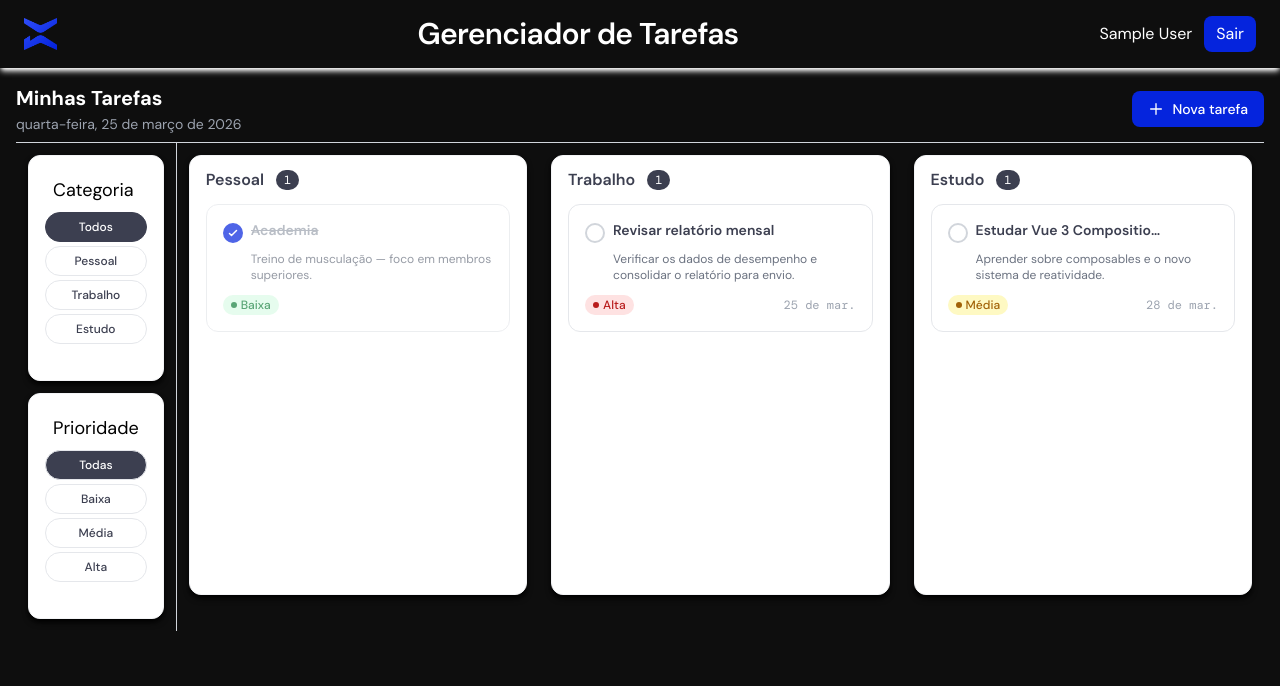
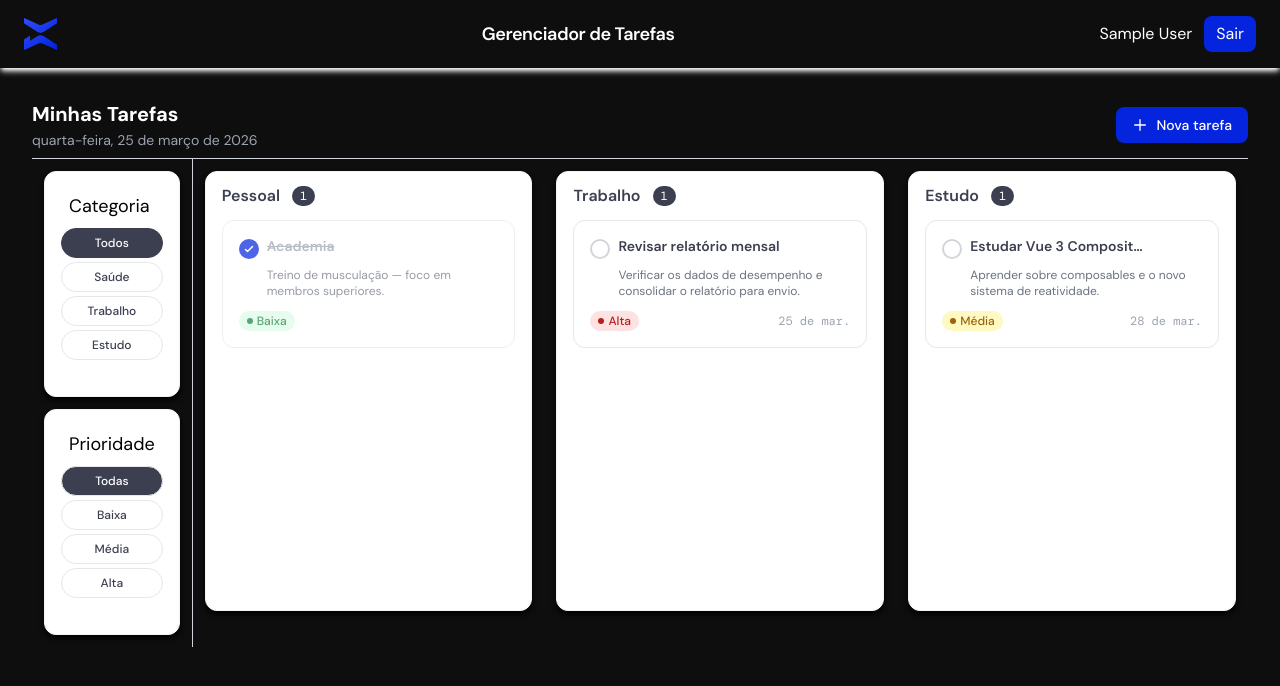
Before and after one commit to GabrielTJR/BextTeste, a Vue app: page /dashboard in a window 1280 px wide. Shown: the top 686 px of the page. Built offline with nearby package versions, Linux system fonts and the light colour scheme; sample sign-in values are in the browser's storage.

Commit message:
Visual e Funcionalidades

```diff
--- a/src/components/layout/AppHeader.vue
+++ b/src/components/layout/AppHeader.vue
@@ -6,7 +6,7 @@
       <img src="/favicon.png" class="w-auto h-8" />
     </div>
     <div class="flex items-center gap-3">
-      <h1 class="font-semibold text-3xl tracking-tight">Gerenciador de Tarefas</h1>
+      <span class="font-semibold text-lg mb:text-3xl tracking-tight">Gerenciador de Tarefas</span>
     </div>
     <div class="flex items-center gap-3">
       <span class="hidden sm:block text-base">{{ authStore.user?.name }}</span>
--- a/src/components/tasks/FilterBar.vue
+++ b/src/components/tasks/FilterBar.vue
@@ -61,7 +61,7 @@ const { filters } = storeToRefs(taskStore)
 
 const categoryOptions = [
   { value: 'all', label: 'Todos' },
-  { value: 'personal', label: 'Pessoal' },
+  { value: 'health', label: 'Saúde' },
   { value: 'work', label: 'Trabalho' },
   { value: 'study', label: 'Estudo' },
 ]
--- a/src/components/tasks/TaskDetail.vue
+++ b/src/components/tasks/TaskDetail.vue
@@ -32,22 +32,23 @@
               {{ task.completed ? 'Concluída' : 'Em andamento' }}
             </p>
           </div>
+          <div class="p-3 rounded-xl bg-background">
+            <p class="text-xs text-gray mb-1">Criada em</p>
+            <p class="text-sm font-medium text-dark font-mono">{{ formatDate(task.createdAt) }}</p>
+          </div>
           <div v-if="task.dueDate" class="p-3 rounded-xl bg-background">
             <p class="text-xs text-gray mb-1">Prazo</p>
             <p class="text-sm font-medium text-dark font-mono">{{ formatDate(task.dueDate) }}</p>
           </div>
-          <div class="p-3 rounded-xl bg-background">
-            <p class="text-xs text-gray mb-1">Criada em</p>
-            <p class="text-sm font-medium text-dark font-mono">{{ formatDate(task.createdAt) }}</p>
-          </div>
         </div>
 
         <div class="flex justify-between items-center pt-2">
+          <BaseButton type="button" variant="ghost" size="sm" @click="$emit('deleted')"
+            >Cancelar</BaseButton
+          >
+
           <BaseButton variant="danger" size="sm" @click="handleDelete">Excluir</BaseButton>
 
-          <BaseButton type="button" variant="ghost" size="md" @click="$emit('deleted')"
-            >Cancelar</BaseButton
-          >
           <BaseButton variant="primary" size="sm" @click="isEditing = true"
             >Editar tarefa</BaseButton
           >
@@ -85,7 +86,7 @@ const isEditing = ref(false)
 const loading = ref(false)
 
 const categoryLabel: Record<Category, string> = {
-  personal: 'Pessoal',
+  health: 'Pessoal',
   work: 'Trabalho',
   study: 'Estudo',
 }
--- a/src/components/tasks/TaskForm.vue
+++ b/src/components/tasks/TaskForm.vue
@@ -38,7 +38,7 @@
 
     <BaseInput
       v-model="form.dueDate"
-      label="Data de Conclusão"
+      label="Prazo de Conclusão"
       type="date"
       :error="errors.dt_conclusao"
     />
@@ -118,7 +118,7 @@ watch(
 )
 
 const categoryOptions = [
-  { value: 'personal', label: 'Pessoal' },
+  { value: 'health', label: 'Pessoal' },
   { value: 'work', label: 'Trabalho' },
   { value: 'study', label: 'Estudo' },
 ]
--- a/src/components/tasks/TaskList.vue
+++ b/src/components/tasks/TaskList.vue
@@ -47,7 +47,7 @@ defineEmits<{
 }>()
 
 const categoryMeta: Record<Category, { label: string }> = {
-  personal: { label: 'Pessoal' },
+  health: { label: 'Pessoal' },
   work: { label: 'Trabalho' },
   study: { label: 'Estudo' },
 }
--- a/src/mocks/api.ts
+++ b/src/mocks/api.ts
@@ -1,9 +1,9 @@
 import type { Task, User } from '@/types'
 
 export const MOCK_USERS: User[] = [
-  { id:1, email: 'gabriel@bext.vc', password: '123456', name: 'Gabriel Toscano', type: 'user'},
-  { id:2, email: 'user2@bext.vc', password: '123456', name: 'Usuário 2', type: 'user'},
-  { id:3, email: 'admin@bext.vc', password: 'admin123', name: 'Admin Bext', type: 'admin'},
+  { id: 1, email: 'gabriel@bext.vc', password: '123456', name: 'Gabriel Toscano', type: 'user' },
+  { id: 2, email: 'user2@bext.vc', password: '123456', name: 'Usuário 2', type: 'user' },
+  { id: 3, email: 'admin@bext.vc', password: 'admin123', name: 'Admin Bext', type: 'admin' },
 ]
 
 const SEED_TASKS: Task[] = [
@@ -35,7 +35,7 @@ const SEED_TASKS: Task[] = [
     title: 'Academia',
     description: 'Treino de musculação — foco em membros superiores.',
     priority: 'low',
-    category: 'personal',
+    category: 'health',
     dueDate: null,
     completed: true,
     createdAt: new Date().toISOString(),
--- a/src/stores/tasks.ts
+++ b/src/stores/tasks.ts
@@ -16,7 +16,9 @@ export const useTaskStore = defineStore('tasks', () => {
 
   const userTasks = computed(() => {
     const authStore = useAuthStore()
-    return tasks.value.filter((t) => t.userId === authStore.user?.id || authStore.user?.type === 'admin')
+    return tasks.value.filter(
+      (t) => t.userId === authStore.user?.id || authStore.user?.type === 'admin'
+    )
   })
 
   const filteredTasks = computed(() => {
@@ -30,7 +32,7 @@ export const useTaskStore = defineStore('tasks', () => {
   })
 
   const tasksByCategory = computed(() => {
-    const categories: Record<Category, Task[]> = { personal: [], work: [], study: [] }
+    const categories: Record<Category, Task[]> = { health: [], work: [], study: [] }
     filteredTasks.value.forEach((task) => {
       categories[task.category].push(task)
     })
--- a/src/types/index.ts
+++ b/src/types/index.ts
@@ -1,5 +1,5 @@
 export type Priority = 'low' | 'medium' | 'high'
-export type Category = 'personal' | 'work' | 'study'
+export type Category = 'health' | 'work' | 'study'
 export type TypeUser = 'user' | 'admin'
 
 export interface Task {
--- a/src/views/DashboardView.vue
+++ b/src/views/DashboardView.vue
@@ -2,7 +2,7 @@
   <div class="min-h-screen bg-[var(--color-back)] flex flex-col">
     <AppHeader />
 
-    <main class="flex-1 p-4 mx-auto w-full">
+    <main class="flex-1 p-8 mx-auto w-full">
       <div class="flex items-center justify-between mb-2">
         <div>
           <h1 class="text-xl font-bold text-white">Minhas Tarefas</h1>
@@ -21,7 +21,10 @@
         </BaseButton>
       </div>
 
-      <div class="flex flex-col md:flex-row">
+      <div
+        v-if="showFormModal === false && showDetailModal === false"
+        class="flex flex-col md:flex-row"
+      >
         <div class="border-0 border-gray-300 p-3 md:border-t md:border-r">
           <FilterBar />
         </div>
@@ -31,7 +34,7 @@
           />
         </div>
         <div
-          v-else-if="showFormModal === false && showDetailModal === false"
+          v-else
           class="grid grid-cols-1 md:grid-cols-3 gap-6 border-0 border-gray-300 p-3 md:border-t"
         >
           <TaskList
@@ -46,22 +49,22 @@
             class="bg-white shadow-md shadow-black hover:shadow-white rounded-xl border border-gray-100 px-4 py-3 mb-6"
           />
         </div>
-        <div v-else-if="showFormModal" class="w-full">
+      </div>
+      <div v-else-if="showFormModal" class="flex justify-center w-full">
         <TaskForm
           :task="selectedTask"
           :loading="taskStore.loading"
           @submit="handleFormSubmit"
           @cancel="showFormModal = false"
-            class="gap-6 border-0 border-gray-300 p-3 md:border-t"
+          class="gap-6 border-0 border-gray-300 p-3 md:border-t w-3/4"
         />
       </div>
-        <div v-else class="w-full">
+      <div v-else class="flex justify-center w-full">
         <TaskDetail
           :task="selectedTask"
           @deleted="showDetailModal = false"
-            class="gap-6 border-0 border-gray-300 p-3 md:border-t"
+          class="gap-6 border-0 border-gray-300 p-3 md:border-t w-3/4"
         />
-        </div>
       </div>
     </main>
   </div>
@@ -79,7 +82,7 @@ import TaskDetail from '@/components/tasks/TaskDetail.vue'
 import type { Task, Category } from '@/types'
 
 const taskStore = useTaskStore()
-const categories: Category[] = ['personal', 'work', 'study']
+const categories: Category[] = ['health', 'work', 'study']
 
 const showFormModal = ref(false)
 const showDetailModal = ref(false)
```
Lines whose indentation alone changed are shown as unchanged.
